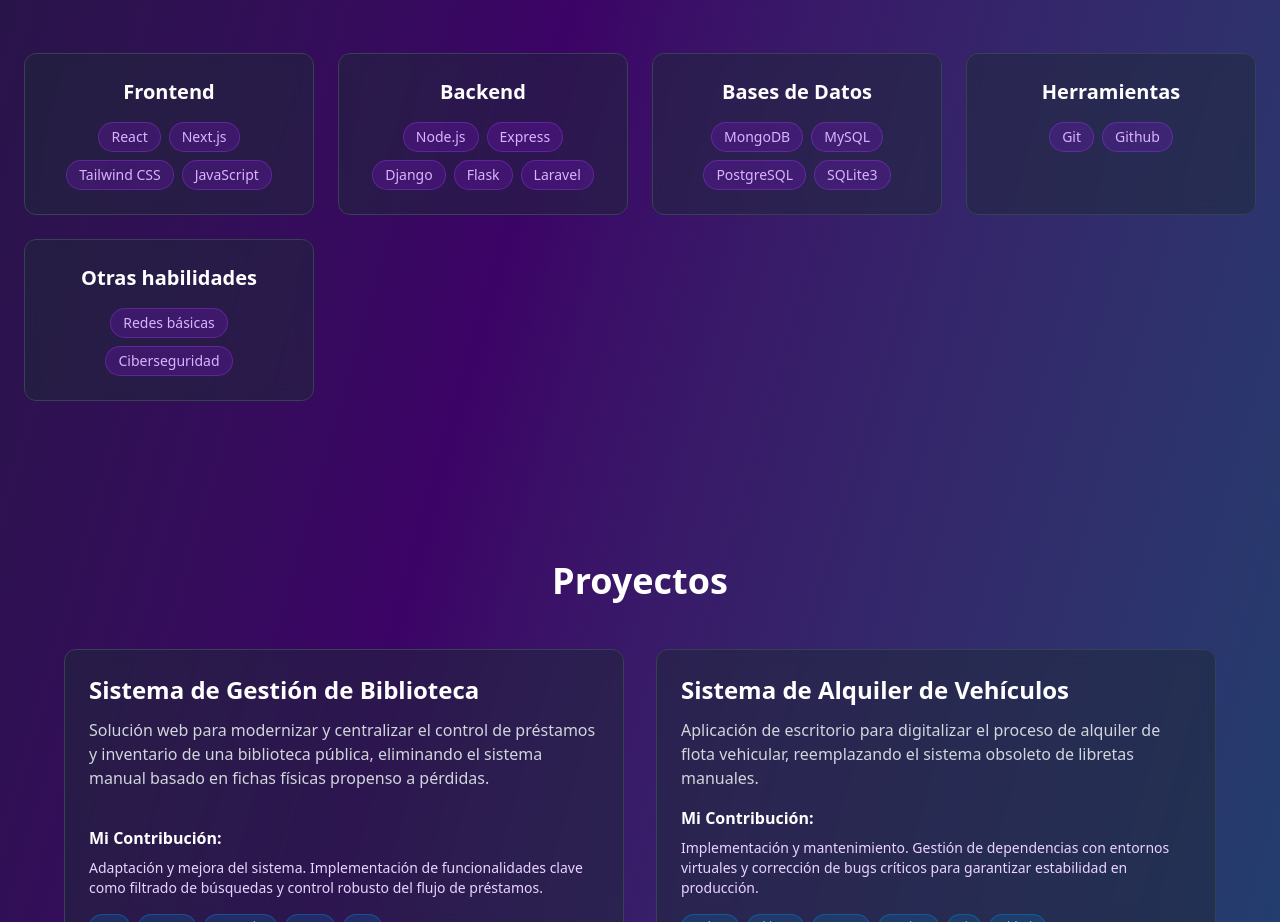
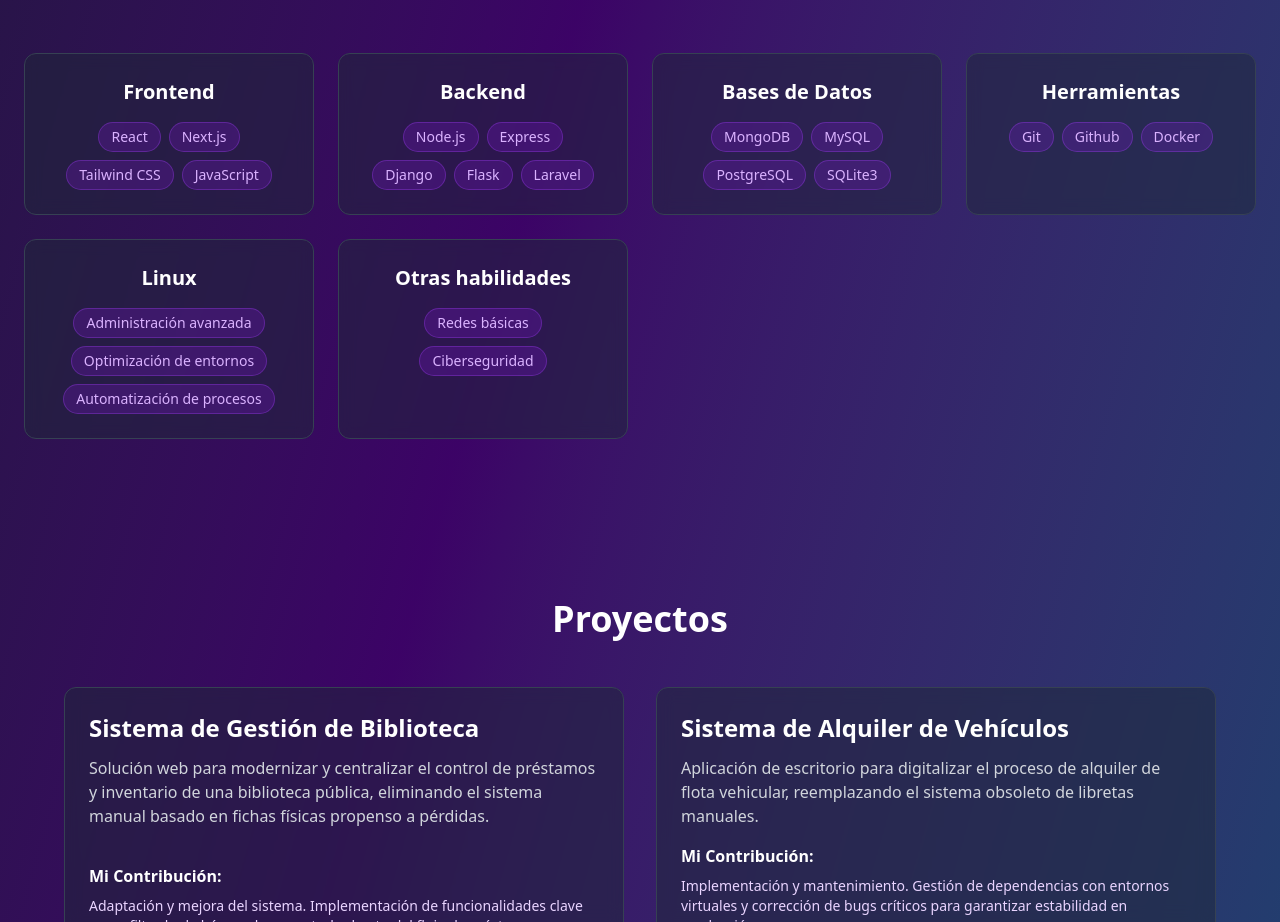
Before and after one commit to ItsPekun/portfolio, a React (Vite) app: page /#hero in a window 1280 px wide. Shown: the part 2490-3412 px from the top of the page. Built offline with nearby package versions, Linux system fonts and the light colour scheme.

Commit message:
Actualizaciones de perfil

```diff
--- a/src/data/skillsData.js
+++ b/src/data/skillsData.js
@@ -13,11 +13,18 @@ export const skillsData = [
   },
   {
     title: "Herramientas",
-      skills: ["Git", "Github"],
+    skills: ["Git", "Github", "Docker"],
+  },
+  {
+    title: "Linux",
+    skills: [
+      "Administración avanzada",
+      "Optimización de entornos",
+      "Automatización de procesos",
+    ],
   },
   {
     title: "Otras habilidades",
     skills: ["Redes básicas", "Ciberseguridad"],
   },
-
 ];
```
Lines whose indentation alone changed are shown as unchanged.
